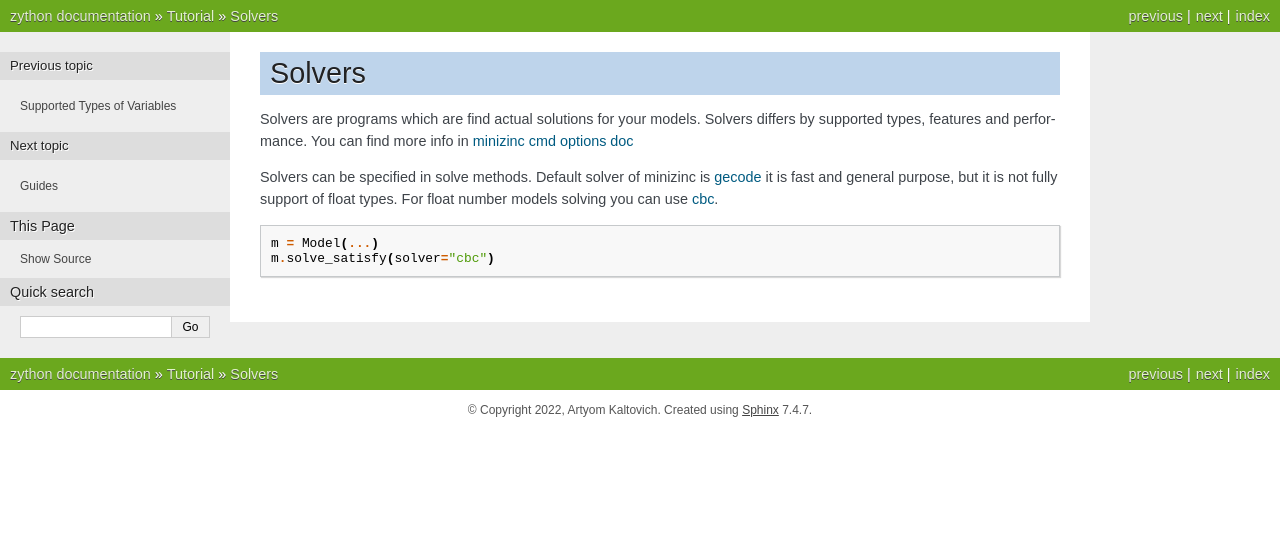
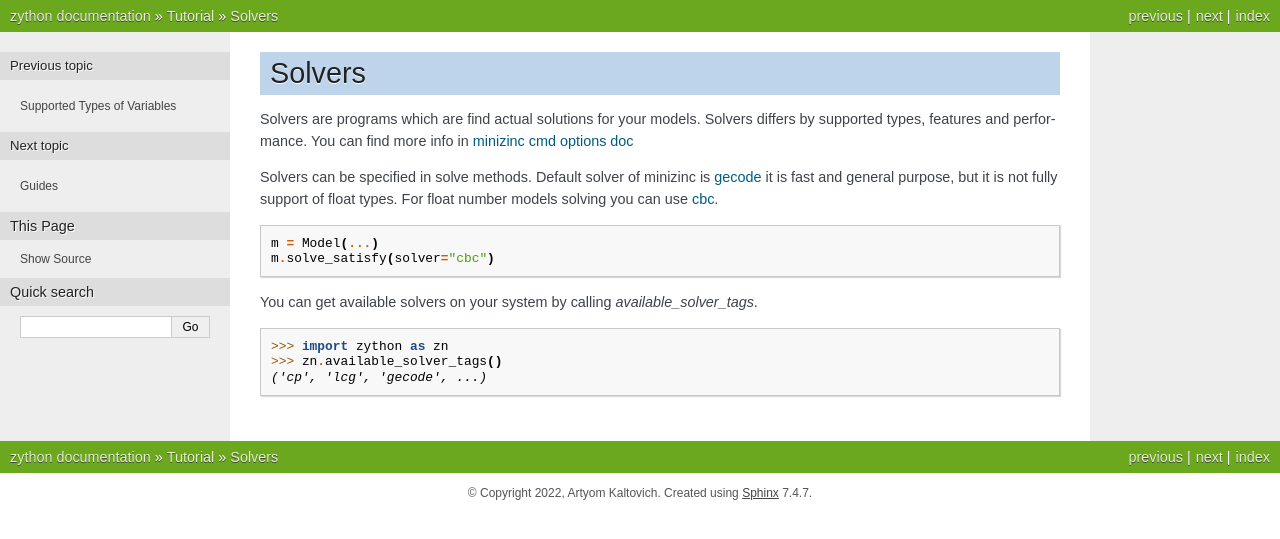
Before and after one commit to artsiomkaltovich/zython, a Sphinx documentation site: the page built from doc/source/tutorial/solvers.rst, in a window 1280 px wide. Shown: the top 539 px of the page. Built offline with Sphinx 7.4.7, drawn with Linux system fonts in a browser that asks for light colours; pages that are not in the unit, such as notebooks, are missing from menus.

Commit message:
add available_solver_tags fix knapsack doc

```diff
--- a/doc/source/guides/knapsack/menu.rst
+++ b/doc/source/guides/knapsack/menu.rst
@@ -41,8 +41,8 @@ Naive Model
 Trying to find better solution
 ------------------------------
 
-This problem as two possible solutions: ``[7, 0, 0, 0, 0, 0]`` and ``[1, 0, 0, 2, 0, 1]``.
-In most cases group of friend will choose the second variant, because the can taste more dishes.
+This problem has two possible solutions: ``[7, 0, 0, 0, 0, 0]`` and ``[1, 0, 0, 2, 0, 1]``.
+In most cases group of friends will choose the second variant, because they can taste more dishes.
 But by default minizinc stops execution if it finds any solution, so you can receive pretty boring
 ``[7, 0, 0, 0, 0, 0]`` one. You can change it by specifying
 
--- a/doc/source/tutorial/solvers.rst
+++ b/doc/source/tutorial/solvers.rst
@@ -18,3 +18,11 @@ For float number models solving you can use
 
     m = Model(...)
     m.solve_satisfy(solver="cbc")
+
+You can get available solvers on your system by calling `available_solver_tags`.
+
+::
+
+    >>> import zython as zn
+    >>> zn.available_solver_tags()
+    ('cp', 'lcg', 'gecode', ...)
--- a/zython/__init__.py
+++ b/zython/__init__.py
@@ -1,4 +1,5 @@
 import zython.var_par.types
+from zython.solver.console_wrappers import available_solver_tags
 from zython.var_par.var import var
 from zython.var_par.par import par
 from zython.var_par.collections.array import Array
@@ -8,4 +9,5 @@ from zython.operations.functions_and_predicates import exists, forall, sum, alld
 from zython.model import Model
 from zython.result import as_original
 
+
 range = zython.var_par.types._range
```
Also changed, not shown: changelog.md (+4 -0 lines), doc/source/guides.rst (+11 -10 lines), 2 other files.
